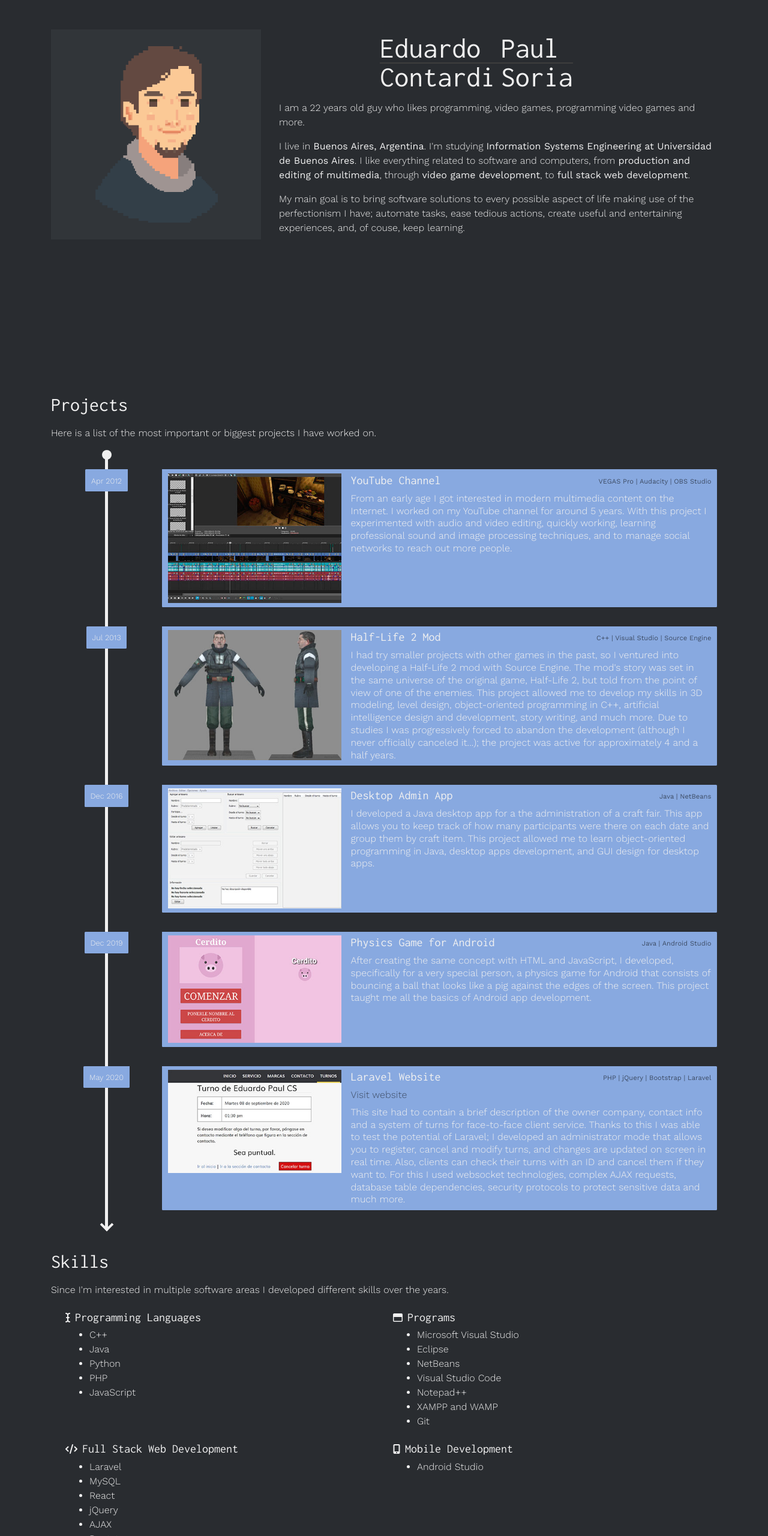
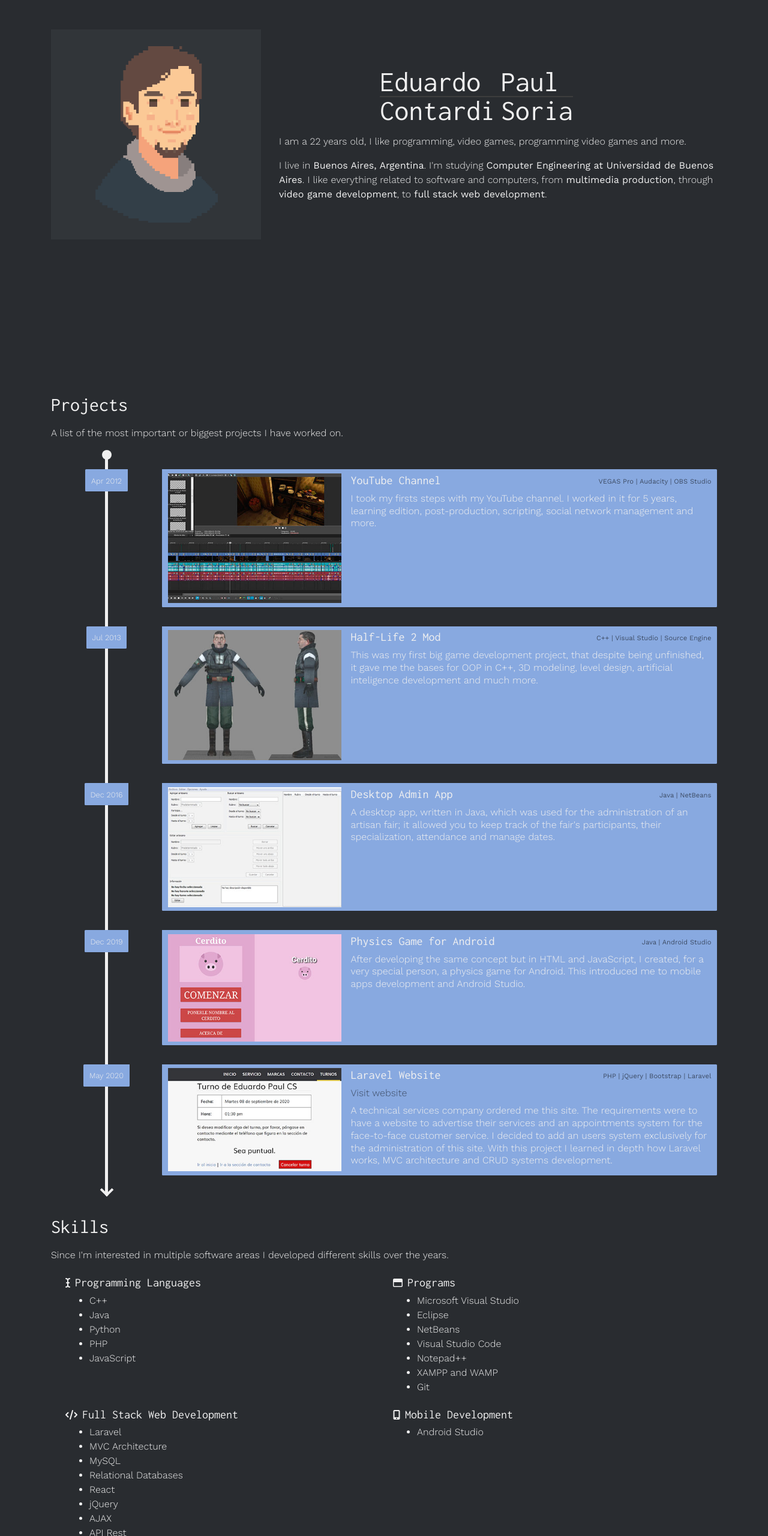
Before and after one commit to der-p0l/der-p0l.github.io, a plain HTML site: page en/index.html in a window 1280 px wide. Shown: the part 240-2800 px from the top of the page at 60% size. Drawn offline with nearby package versions, Linux system fonts and the light colour scheme.

Commit message:
Updated Resume and some descriptions

```diff
--- a/en/index.html
+++ b/en/index.html
@@ -122,9 +122,8 @@
                             </div>
                         </div>
                         <div id="home-desc">
-                            <p>I am a <span id="home-desc-age">some</span> years old guy who likes programming, video games, programming video games and more.</p>
-                            <p>I live in <strong>Buenos Aires, Argentina</strong>. I'm studying <strong>Information Systems Engineering at Universidad de Buenos Aires</strong>. I like everything related to software and computers, from <strong>production and editing of multimedia</strong>, through <strong>video game development</strong>, to <strong>full stack web development</strong>.</p>
-                            <p class="mb-0">My main goal is to bring software solutions to every possible aspect of life making use of the perfectionism I have; automate tasks, ease tedious actions, create useful and entertaining experiences, and, of couse, keep learning.</p>
+                            <p>I am a <span id="home-desc-age">some</span> years old, I like programming, video games, programming video games and more.</p>
+                            <p class="mb-0">I live in <strong>Buenos Aires, Argentina</strong>. I'm studying <strong>Computer Engineering at Universidad de Buenos Aires</strong>. I like everything related to software and computers, from <strong>multimedia production</strong>, through <strong>video game development</strong>, to <strong>full stack web development</strong>.</p>
                         </div>
                     </div>
                 </div>
@@ -135,7 +134,7 @@
         <div id="proyectos" class="section">
             <div id="proj-container" class="container">
                 <h2 class="section-title">Projects</h2>
-                <p>Here is a list of the most important or biggest projects I have worked on.</p>
+                <p>A list of the most important or biggest projects I have worked on.</p>
                 <div class="row no-gutters">
                     <div class="col-md-2 col-3">
                         <div class="proj-timeline-container">
@@ -169,7 +168,7 @@
                                             <small class="proj-item-tags">VEGAS Pro | Audacity | OBS Studio</small>
                                         </div>
                                     </div>
-                                    <p class="proj-item-desc">From an early age I got interested in modern multimedia content on the Internet. I worked on my YouTube channel for around 5 years. With this project I experimented with audio and video editing, quickly working, learning professional sound and image processing techniques, and to manage social networks to reach out more people.</p>
+                                    <p class="proj-item-desc">I took my firsts steps with my YouTube channel. I worked in it for 5 years, learning edition, post-production, scripting, social network management and more.</p>
                                 </div>
                             </div>
                         </div>
@@ -199,7 +198,7 @@
                                             <small class="proj-item-tags">C++ | Visual Studio | Source Engine</small>
                                         </div>
                                     </div>
-                                    <p class="proj-item-desc">I had try smaller projects with other games in the past, so I ventured into developing a Half-Life 2 mod with Source Engine. The mod's story was set in the same universe of the original game, Half-Life 2, but told from the point of view of one of the enemies. This project allowed me to develop my skills in 3D modeling, level design, object-oriented programming in C++, artificial intelligence design and development, story writing, and much more. Due to studies I was progressively forced to abandon the development (although I never officially canceled it...); the project was active for approximately 4 and a half years.</p>
+                                    <p class="proj-item-desc">This was my first big game development project, that despite being unfinished, it gave me the bases for OOP in C++, 3D modeling, level design, artificial inteligence development and much more.</p>
                                 </div>
                             </div>
                         </div>
@@ -229,7 +228,7 @@
                                             <small class="proj-item-tags">Java | NetBeans</small>
                                         </div>
                                     </div>
-                                    <p class="proj-item-desc">I developed a Java desktop app for a the administration of a craft fair. This app allows you to keep track of how many participants were there on each date and group them by craft item. This project allowed me to learn object-oriented programming in Java, desktop apps development, and GUI design for desktop apps.</p>
+                                    <p class="proj-item-desc">A desktop app, written in Java, which was used for the administration of an artisan fair; it allowed you to keep track of the fair's participants, their specialization, attendance and manage dates.</p>
                                 </div>
                             </div>
                         </div>
@@ -259,7 +258,7 @@
                                             <small class="proj-item-tags">Java | Android Studio</small>
                                         </div>
                                     </div>
-                                    <p class="proj-item-desc">After creating the same concept with HTML and JavaScript, I developed, specifically for a very special person, a physics game for Android that consists of bouncing a ball that looks like a pig against the edges of the screen. This project taught me all the basics of Android app development.</p>
+                                    <p class="proj-item-desc">After developing the same concept but in HTML and JavaScript, I created, for a very special person, a physics game for Android. This introduced me to mobile apps development and Android Studio.</p>
                                 </div>
                             </div>
                         </div>
@@ -290,7 +289,7 @@
                                         </div>
                                     </div>
                                     <p class="proj-item-desc"><a class="link dark" href="http://1051srl.com.ar" target="_blank">Visit website</a></p>
-                                    <p class="proj-item-desc">This site had to contain a brief description of the owner company, contact info and a system of turns for face-to-face client service. Thanks to this I was able to test the potential of Laravel; I developed an administrator mode that allows you to register, cancel and modify turns, and changes are updated on screen in real time. Also, clients can check their turns with an ID and cancel them if they want to. For this I used websocket technologies, complex AJAX requests, database table dependencies, security protocols to protect sensitive data and much more.</p>
+                                    <p class="proj-item-desc">A technical services company ordered me this site. The requirements were to have a website to advertise their services and an appointments system for the face-to-face customer service. I decided to add an users system exclusively for the administration of this site. With this project I learned in depth how Laravel works, MVC architecture and CRUD systems development.</p>
                                 </div>
                             </div>
                         </div>
@@ -348,10 +347,13 @@
                                 <h5 class="skill-title title"><span class="fas fa-code skill-icon" aria-hidden="true"></span>Full Stack Web Development</h5>
                                 <ul class="skill-list">
                                     <li><span>Laravel</span></li>
+                                    <li><span>MVC Architecture</span></li>
                                     <li><span>MySQL</span></li>
+                                    <li><span>Relational Databases</span></li>
                                     <li><span>React</span></li>
                                     <li><span>jQuery</span></li>
                                     <li><span>AJAX</span></li>
+                                    <li><span>API Rest</span></li>
                                     <li><span>Bootstrap</span></li>
                                     <li><span>Sass/Scss</span></li>
                                     <li><span>HTML5 and CSS3</span></li>
```
Also changed, not shown: index.html (+12 -10 lines), sitemap.xml (+6 -6 lines), 2 other files.
